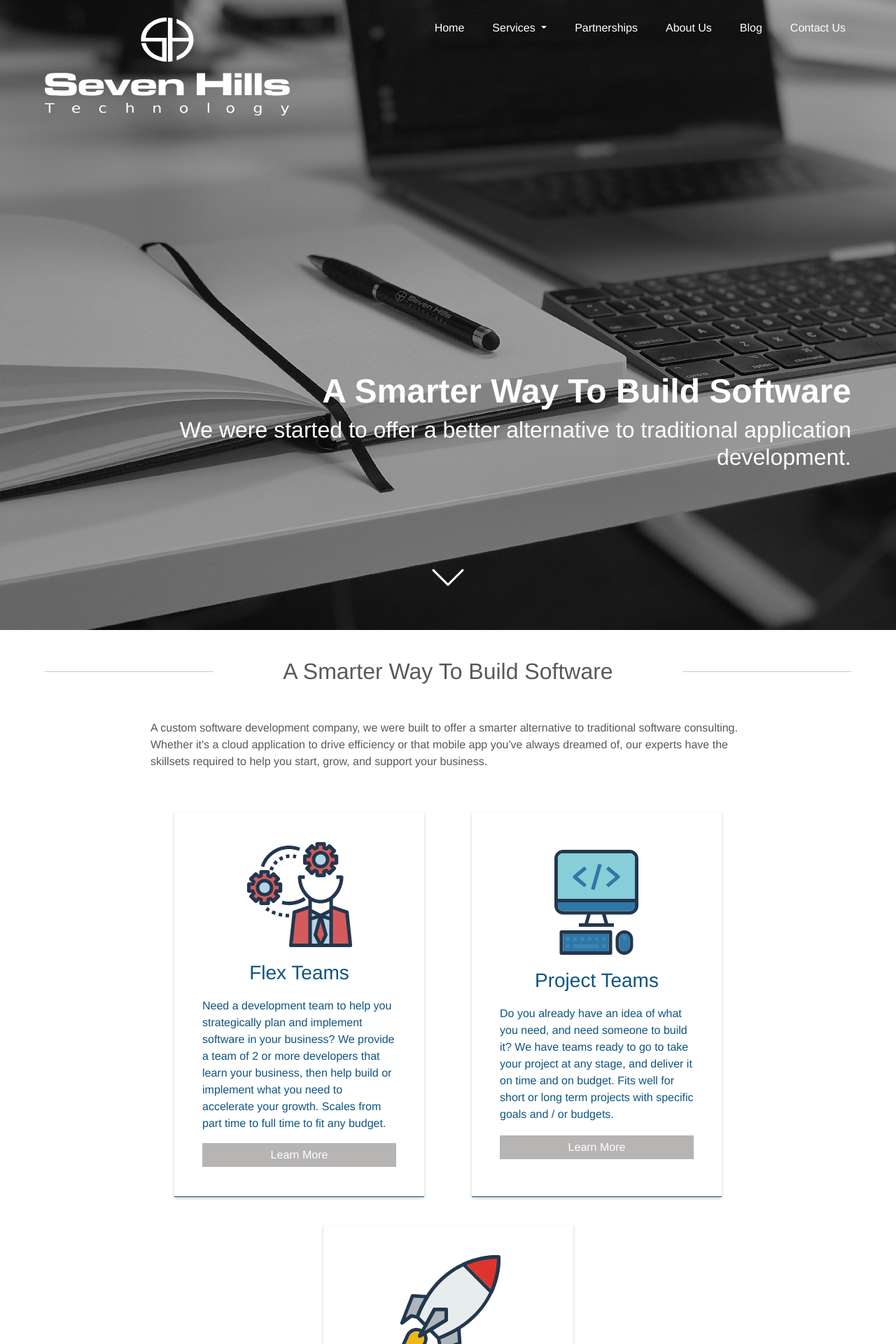
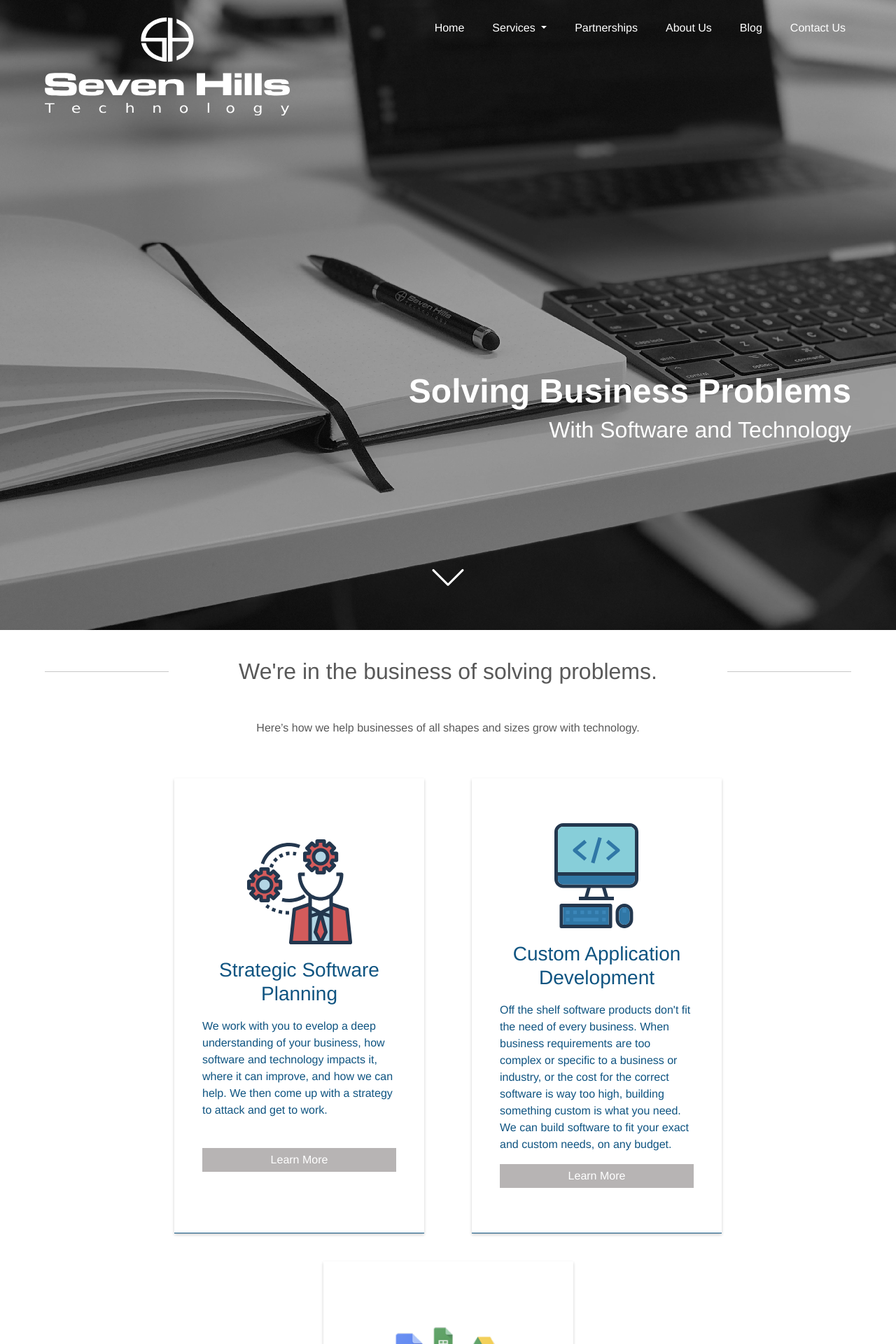
Before and after one commit to seven-hills-technology/seven-hills-technology.github.io, a Jekyll site: the page built from index.md, in a window 1280 px wide. Shown: the top 1920 px of the page at 70% size. Built offline with Jekyll 4.4.1, drawn with Linux system fonts in a browser that asks for light colours; nearby versions of some CDN libraries; some of the changed text lies outside the part shown.

Commit message:
updated content for home page

```diff
--- a/_layouts/default.html
+++ b/_layouts/default.html
@@ -17,7 +17,7 @@
     <title>{{page.title}}</title>
 
     <meta name="viewport" content="width=device-width, initial-scale=1, shrink-to-fit=no">
-    <meta name="description" content="Seven Hills Technology, a software company in Cincinnati Ohio.">
+    <meta name="description" content="Seven Hills Technology, a software company in Cincinnati Ohio building web applications, mobile applications, and providing software and technology consulting services.">
 
     <link rel="stylesheet" href="https://stackpath.bootstrapcdn.com/bootstrap/4.1.0/css/bootstrap.min.css" integrity="sha384-9gVQ4dYFwwWSjIDZnLEWnxCjeSWFphJiwGPXr1jddIhOegiu1FwO5qRGvFXOdJZ4"
         crossorigin="anonymous">
--- a/_layouts/home.html
+++ b/_layouts/home.html
@@ -60,8 +60,8 @@
             </div>
         </nav>
         <div class="sh-home-header-content">
-            <h2>A Smarter Way To Build Software</h2>
-            <h3 class="hidden-xs">We were started to offer a better alternative to traditional application development.</h3>
+            <h2>Solving Business Problems</h2>
+            <h3 class="hidden-xs">With Software and Technology</h3>
         </div>
         <div class="sh-home-scroll-notifier-wrapper">
             <div class="sh-home-scroll-notifier">
--- a/index.md
+++ b/index.md
@@ -3,36 +3,36 @@
 # To modify the layout, see https://jekyllrb.com/docs/themes/#overriding-theme-defaults
 
 layout: home
-title: Seven Hills Technology in Cincinnati
+title: Seven Hills Technology in Cincinnati Ohio
 ---
 
 <section class="sh-intro">
     <div class="sh-tagline">
-        <h2 class="sh-header-lines"><span>A Smarter Way To Build Software</span></h2>
+        <h2 class="sh-header-lines"><span>We're in the business of solving problems.</span></h2>
     </div>
-    <div class="sh-description">A custom software development company, we were built to offer a smarter alternative to traditional software consulting. Whether it's a cloud application to drive efficiency or that mobile app you've always dreamed of, our experts have the skillsets required to help you start, grow, and support your business.</div>
+    <div class="sh-description">Here’s how we help businesses of all shapes and sizes grow with technology.</div>
     <div class="sh-product-list">
-        <a href="/flex-teams">
-            <div class="sh-product sh-product-flex-teams">
+        <a href="/consulting">
+            <div class="sh-product sh-product-consulting">
                 <div class="sh-product-image"></div>
-                <h3>Flex Teams</h3>
-                <p>Need a development team to help you strategically plan and implement software in your business? We provide a team of 2 or more developers that learn your business, then help build or implement what you need to accelerate your growth. Scales from part time to full time to fit any budget.</p>
+                <h3>Strategic Software Planning</h3>
+                <p>We work with you to evelop a deep understanding of your business, how software and technology impacts it, where it can improve, and how we can help. We then come up with a strategy to attack and get to work.</p>
                 <button class="sh-button">Learn More</button>
             </div>
         </a>
-        <a href="/project-teams">
-        <div class="sh-product sh-product-project-teams">
+        <a href="/development">
+        <div class="sh-product sh-product-development">
             <div class="sh-product-image"></div>
-            <h3>Project Teams</h3>
-            <p>Do you already have an idea of what you need, and need someone to build it? We have teams ready to go to take your project at any stage, and deliver it on time and on budget. Fits well for short or long term projects with specific goals and / or budgets.</p>
+            <h3>Custom Application Development</h3>
+            <p>Off the shelf software products don't fit the need of every business. When business requirements are too complex or specific to a business or industry, or the cost for the correct software is way too high, building something custom is what you need. We can build software to fit your exact and custom needs, on any budget.</p>
             <button class="sh-button">Learn More</button>
         </div>
         </a>
-        <a href="/incubator">
-        <div class="sh-product sh-product-incubator">
+        <a href="/gsuite">
+        <div class="sh-product sh-product-gsuite">
             <div class="sh-product-image"></div>
-            <h3>Incubator</h3>
-            <p>Do you have an idea for an application but don't have a team or funds to launch it? Join us in our office, and work with our developers to draw from decades of experience building high quality applications. Let us help you launch your idea with a full development team.</p>
+            <h3>Google GSuite</h3>
+            <p>We help companies establish a solid foundation of technology in their company using Google GSuite for email, documents, voice and video conferencing and more. GSuite provides best in class productivity applications usable directly in the web browser.</p>
             <button class="sh-button">Learn More</button>
         </div>
         </a>
--- a/main.scss
+++ b/main.scss
@@ -305,7 +305,7 @@ body {
             flex-direction: column;
             justify-content: center;
             max-width: 425px;
-            height: 550px;
+            height: 650px;
             padding: 40px;
             box-shadow: 0 2px 4px 0 rgba(0, 0, 0, 0.2);
             margin-top: 20px;
@@ -344,7 +344,7 @@ body {
                 min-height: 150px;
             }
 
-            &.sh-product-flex-teams {
+            &.sh-product-consulting {
 
                 &:hover {
 
@@ -356,13 +356,13 @@ body {
 
                 .sh-product-image {
                     transition: 0.25s ease-in;
-                    background-image: url('/images/flex-teams-color.svg');
+                    background-image: url('/images/consulting-color.svg');
                     background-repeat: no-repeat;
                     background-position: center center;
                 }
             }
 
-            &.sh-product-project-teams {
+            &.sh-product-development {
 
                 &:hover {
                     .sh-button {
@@ -373,16 +373,15 @@ body {
 
                 .sh-product-image {
                     transition: 0.25s ease-in;
-                    background-image: url('/images/project-teams-color.svg');
+                    background-image: url('/images/development-color.svg');
                     background-repeat: no-repeat;
                     background-position: center center;
                 }
             }
 
-            &.sh-product-incubator {
+            &.sh-product-gsuite {
 
                 &:hover {
-
                     .sh-button {
                         transition: 0.5s;
                         background-color: $brand-1;
@@ -390,9 +389,8 @@ body {
                 }
 
                 .sh-product-image {
-                    transition: 0.25s;
-                    transition-timing-function: ease-in;
-                    background-image: url('/images/incubator-color.svg');
+                    transition: 0.25s ease-in;
+                    background-image: url('/images/gsuite2.png');
                     background-repeat: no-repeat;
                     background-position: center center;
                 }
```
Also changed, not shown: _data/pagelist.yml (+6 -10 lines), consulting.md (renamed from project-teams.md, +10 -24 lines), development.md (renamed from flex-teams.md, +24 -10 lines), images/consulting-bw.svg (renamed from images/flex-teams-bw.svg), images/consulting-color.svg (renamed from images/flex-teams-color.svg), images/development-bw.svg (renamed from images/project-teams-bw.svg), images/development-color.svg (renamed from images/project-teams-color.svg), images/gsuite2.png (added).
